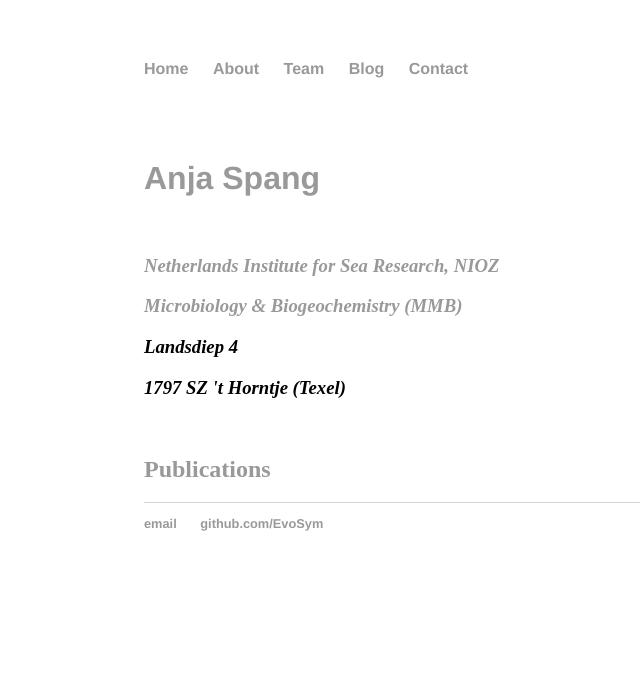
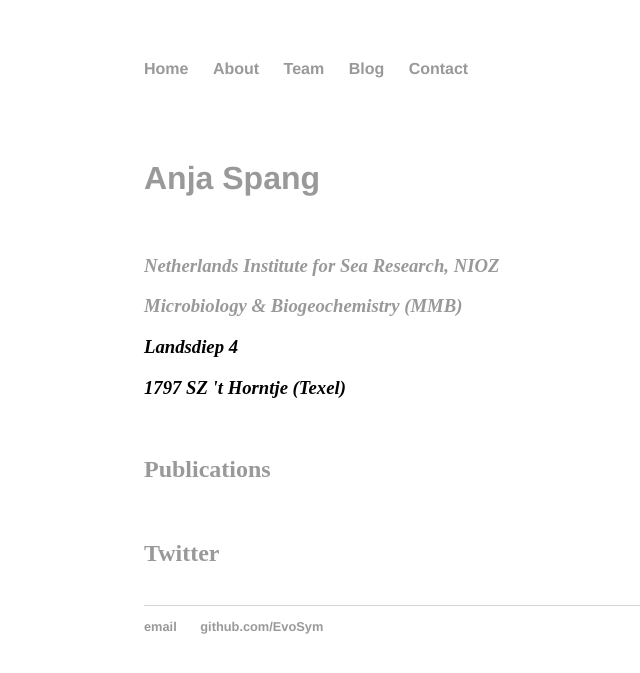
Before and after one commit to EvoSym/EvoSym.github.io, a Jekyll site: the page built from contact/index.html, in a window 1280 px wide. Shown: the top 673 px of the page, without its empty margins (48-688 px from the left). Built offline with Jekyll 4.4.1, drawn with Linux system fonts in a browser that asks for light colours.

Commit message:
Update index.html

```diff
--- a/contact/index.html
+++ b/contact/index.html
@@ -14,4 +14,7 @@ title: Symbioses in Evolution
         </address>
         <br/>
         <h2><a href="https://scholar.google.com/citations?user=IOOp8uEAAAAJ">Publications</a><br></h2>
+	<br/>
+	<h2><a href="https://twitter.com/anjspa1">Twitter</a><br></h2>
+	<br/>
 </div><!-- /.blurb -->
```
